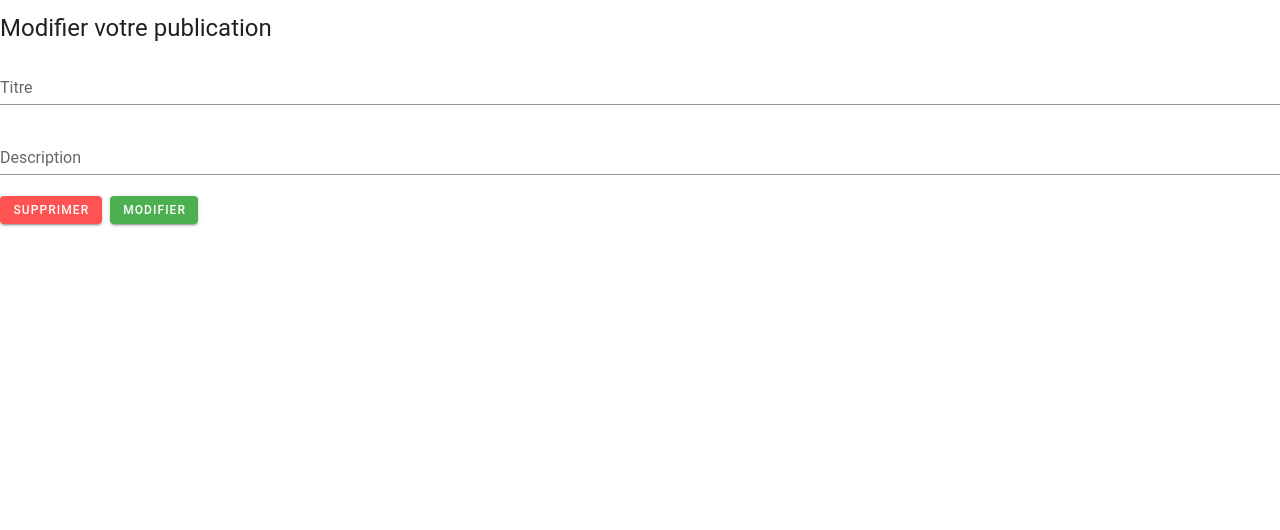
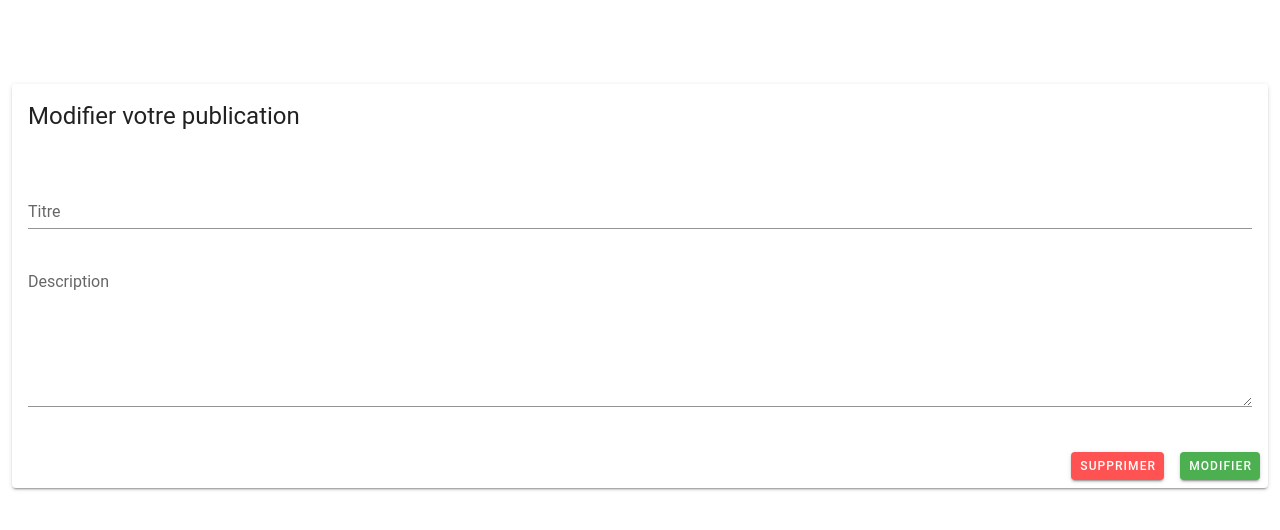
Before and after one commit to abdomikhael/groupomania, a Vue app in the folder frontend/: page /post/1 in a window 1280 px wide. Shown: the top 530 px of the page. Built offline with nearby package versions, Linux system fonts and the light colour scheme; no server answers; a small style sheet from the web is missing.

Commit message:
affichage de la page modifier

```diff
--- a/frontend/src/components/postDetails.vue
+++ b/frontend/src/components/postDetails.vue
@@ -1,7 +1,12 @@
 <template>
+  <v-container fluid  class="mt-15" >
    <div v-if="currentPost" class="edit-form py-3" >
+    <v-card>
+      <v-card-title>
         <p class="headline">Modifier votre publication</p>
+      </v-card-title>
       <v-form ref="form" lazy-validation>
+       <v-card-text>
         <v-text-field
         v-model="currentPost.title"
         :rules="[(v) => !!v || 'Titre est obligatoire.']"
@@ -9,29 +14,32 @@
         required
         >{{id}}</v-text-field>
 
-      <v-text-field
+        <v-textarea
         v-model="currentPost.content"
         :rules="[(v) => !!v || 'content est obligatoire']"
         label="Description"
         required
-      ></v-text-field>
-
-
+        ></v-textarea>
+      </v-card-text>
+      <v-card-actions>
+       <v-spacer></v-spacer>
        <v-btn color="error" small class="mr-2" @click="deletePost">
         Supprimer
       </v-btn>
-
       <v-btn color="success" small @click="updatePost">
         Modifier
       </v-btn>
+    </v-card-actions>
   </v-form>
-
   <p class="mt-3">{{ message }}</p>
+</v-card>
 </div>
-
 <div v-else>
+  <v-card>
     <p>Veuiller choisir un post...</p>
+  </v-card>
 </div>
+</v-container>
 </template>
 <script>
 export default {
@@ -46,7 +54,6 @@ export default {
         type: Boolean,
         required: true,
       },
-       id:this.$route.params.id,
 
       message: "",
       fk_user: localStorage.getItem("userId"),
@@ -57,8 +64,8 @@ export default {
 
   },
   mounted() {
-
-    this.$http.get(`http://localhost:3000/posts/:id`,
+    let  id= this.$route.params.id;
+    this.$http.get(`http://localhost:3000/posts/`+id,
     {
       headers:{
         Authorization: "Bearer "+ this.token
--- a/frontend/src/views/Posts.vue
+++ b/frontend/src/views/Posts.vue
@@ -31,7 +31,7 @@
   <router-link to ="/addPost"><v-text-field label="Partager votre publication"></v-text-field></router-link>
     <div class="post" v-for="(post, index) in posts" :key="index" >
 
-      <v-card  @click="editPost()"
+      <v-card  @click="$router.push({ path: '/post/'+post.id})"
 
       class=" mt-3" >
       <v-card-text >
@@ -89,10 +89,7 @@ export default {
   methods:{
 
 
-    editPost (){
 
-      this.$router.push ({ path: '/post/' , query : this.id});
-    }
 
 
 
```
Lines whose indentation alone changed are shown as unchanged.
